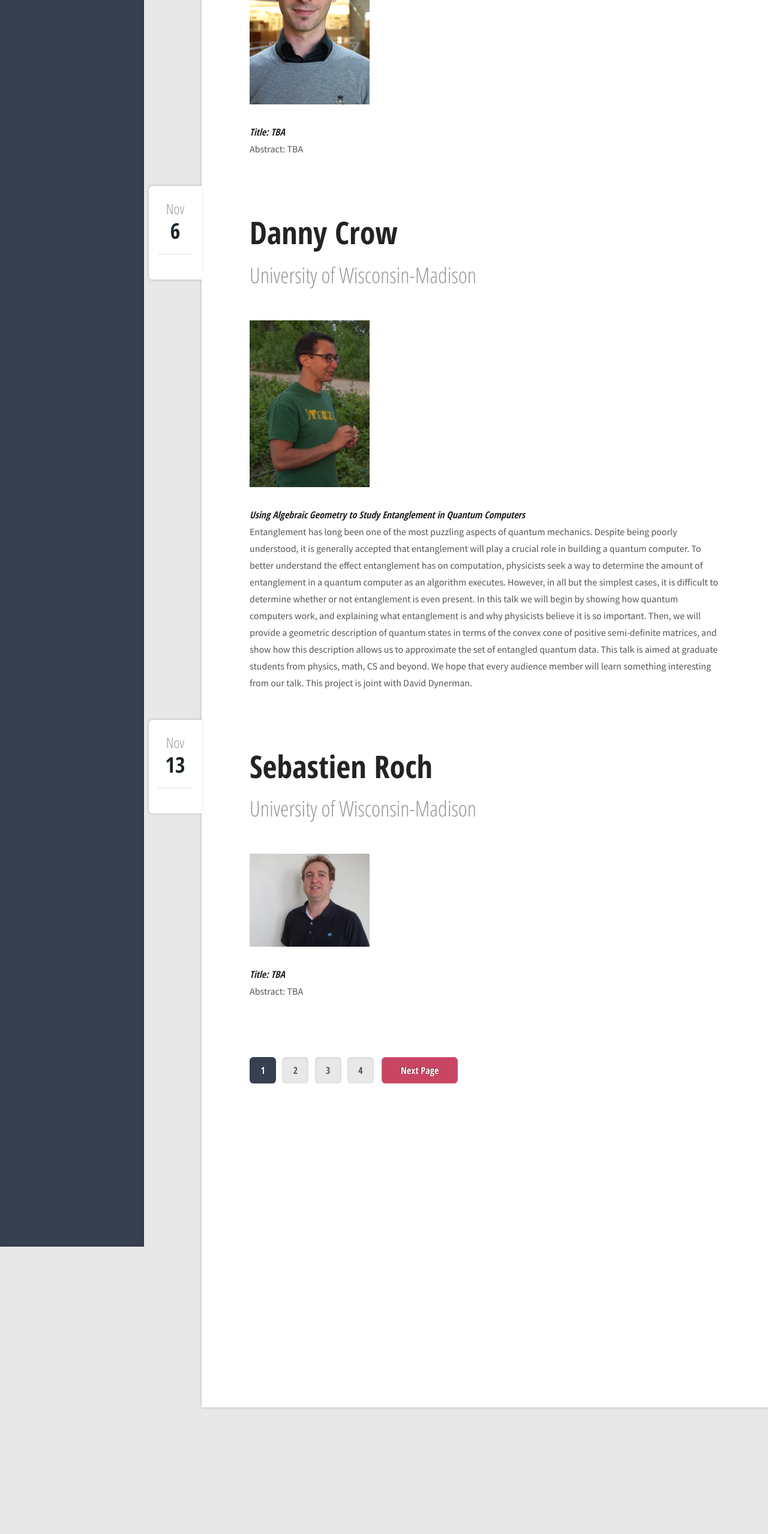
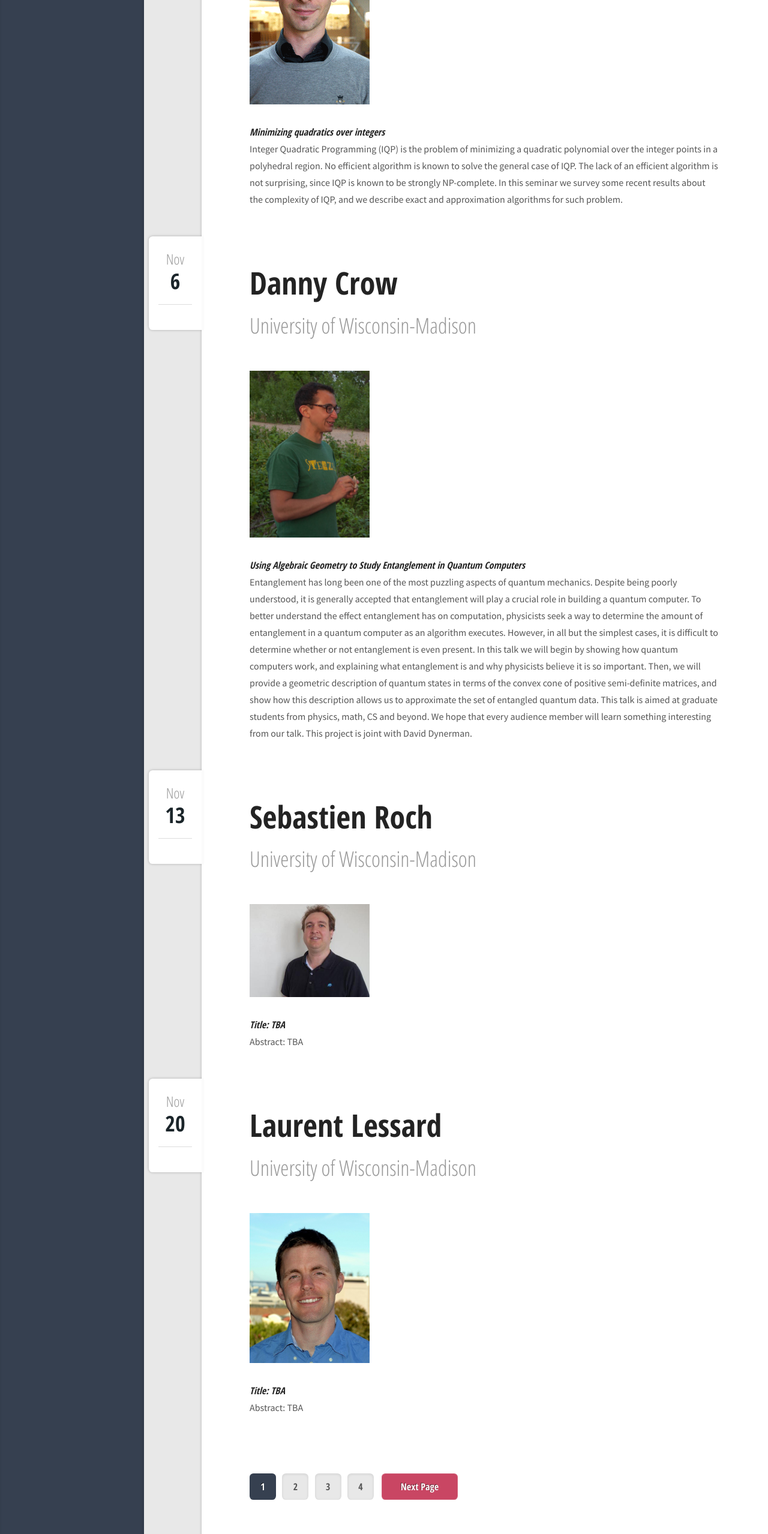
Before and after one commit to rachelzachariah/aas, a plain HTML site: page index.html in a window 1280 px wide. Shown: the part 3695-6252 px from the top of the page at 60% size. Before the commit the page ends 6089 px from the top, so only its background shows below. Drawn offline with nearby package versions, Linux system fonts and the light colour scheme; some packages are replaced by stand-ins of ours.

Commit message:
October Update
Added title/abstract for ADP, added Laurent Lessard's picture.

```diff
--- a/index.html
+++ b/index.html
@@ -98,7 +98,7 @@
 							<p>
 								<div class="section" id="orthogonal-tensor-decomposition">
 								<h4><em>Orthogonal Tensor Decomposition</em></h4>
-								<p>A symmetric tensor is orthogonally decomposable (or odeco) if it can be written as a linear combination of symmetric powers of n orthonormal vectors in R^n. We study the properties of odeco tensors. We give a formula for all of the eigenvectors of an odeco tensor. We also give equations which cut out the variety of odeco tensors. We develop similar theory for nonsymmetric tensors and tight frame decomposable tensors.
+								<p>A symmetric tensor is orthogonally decomposable (or odeco) if it can be written as a linear combination of symmetric powers of n orthonormal vectors in R^n. We study the properties of odeco tensors. We give a formula for all of the eigenvectors of an odeco tensor. We also give equations which cut out the variety of odeco tensors. We develop similar theory for nonsymmetric tensors and tight frame decomposable tensors.</p>
 								</div>
 							</p>
 						</article>
@@ -135,7 +135,7 @@
 							<p>
 								<div class="section" id="tbd-ourmazd">
 								<h4><em>Trajectories of a Brownian Machine from Random Observations</em></h4>
-								<p>A Brownian machine, a tiny device buffeted by the random motions of molecules in the environment, is capable of exploiting these thermal motions for many of the conformational changes in its work cycle. Such machines are now thought to be ubiquitous, with the ribosome, a molecular machine responsible for protein synthesis, increasingly regarded as prototypical. I describe a new analytical approach capable of determining the free-energy landscape and the continuous trajectories of molecular machines from a large number of snapshots stemming from unknown orientations and states of the machine. The approach allows model-free, quantitative analysis of the degrees of freedom and the energy landscape underlying continuous conformational changes in nanomachines, including those important for biological function.
+								<p>A Brownian machine, a tiny device buffeted by the random motions of molecules in the environment, is capable of exploiting these thermal motions for many of the conformational changes in its work cycle. Such machines are now thought to be ubiquitous, with the ribosome, a molecular machine responsible for protein synthesis, increasingly regarded as prototypical. I describe a new analytical approach capable of determining the free-energy landscape and the continuous trajectories of molecular machines from a large number of snapshots stemming from unknown orientations and states of the machine. The approach allows model-free, quantitative analysis of the degrees of freedom and the energy landscape underlying continuous conformational changes in nanomachines, including those important for biological function.</p>
 								</div>
 							</p>
 						</article>
@@ -204,8 +204,8 @@
 							<a href="#" class="image featured"><img src="images/fall2015/AlbertoDelPia.png" alt="" style="width: 200px;" /></a>
 							<p>
 								<div class="section" id="tba-adp">
-								<h4><em>Title: TBA</em></h4>
-								<p>Abstract: TBA
+								<h4><em>Minimizing quadratics over integers</em></h4>
+								<p>Integer Quadratic Programming (IQP) is the problem of minimizing a quadratic polynomial over the integer points in a polyhedral region. No efficient algorithm is known to solve the general case of IQP. The lack of an efficient algorithm is not surprising, since IQP is known to be strongly NP-complete. In this seminar we survey some recent results about the complexity of IQP, and we describe exact and approximation algorithms for such problem.</p>
 								</div>
 							</p>
 						</article>
@@ -248,10 +248,11 @@
 
 								This talk is aimed at graduate students from physics, math, CS and beyond. We hope that every audience member will learn something interesting from our talk.
 
-								This project is joint with David Dynerman.
+								This project is joint with David Dynerman.</p>
 								</div>
 							</p>
 						</article>
+
 					<!-- Post -->
 						<article class="box post post-excerpt" id="Nov-13-15-sebastienroch">
 							<header>
@@ -282,7 +283,42 @@
 							<p>
 								<div class="section" id="tba-adp">
 								<h4><em>Title: TBA</em></h4>
-								<p>Abstract: TBA
+								<p>Abstract: TBA</p>
+								</div>
+							</p>
+						</article>
+
+					<!-- Post -->
+						<article class="box post post-excerpt" id="Nov-20-15-laurentlessard">
+							<header>
+								<!--
+									Note: Titles and subtitles will wrap automatically when necessary, so don't worry
+									if they get too long. You can also remove the <p> entirely if you don't
+									need a subtitle.
+								-->
+								<h2><a href="#">Laurent Lessard</a></h2>
+								<p>University of Wisconsin-Madison</p>
+							</header>
+							<div class="info">
+								<!--
+									Note: The date should be formatted exactly as it's shown below. In particular, the
+									"least significant" characters of the month should be encapsulated in a <span>
+									element to denote what gets dropped in 1200px mode (eg. the "uary" in "January").
+									Oh, and if you don't need a date for a particular page or post you can simply delete
+									the entire "date" element.
+
+								-->
+								<span class="date"><span class="month">Nov<span></span></span> <span class="day">20</span><span class="year">, 2015</span></span>
+								<!--
+									Note: You can change the number of list items in "stats" to whatever you want.
+								-->
+
+							</div>
+							<a href="#" class="image featured"><img src="images/fall2015/LaurentLessard.jpg" alt="" style="width: 200px;" /></a>
+							<p>
+								<div class="section" id="tba-adp">
+								<h4><em>Title: TBA</em></h4>
+								<p>Abstract: TBA</p>
 								</div>
 							</p>
 						</article>
```
Also changed, not shown: images/fall2015/LaurentLessard.jpg (added).
